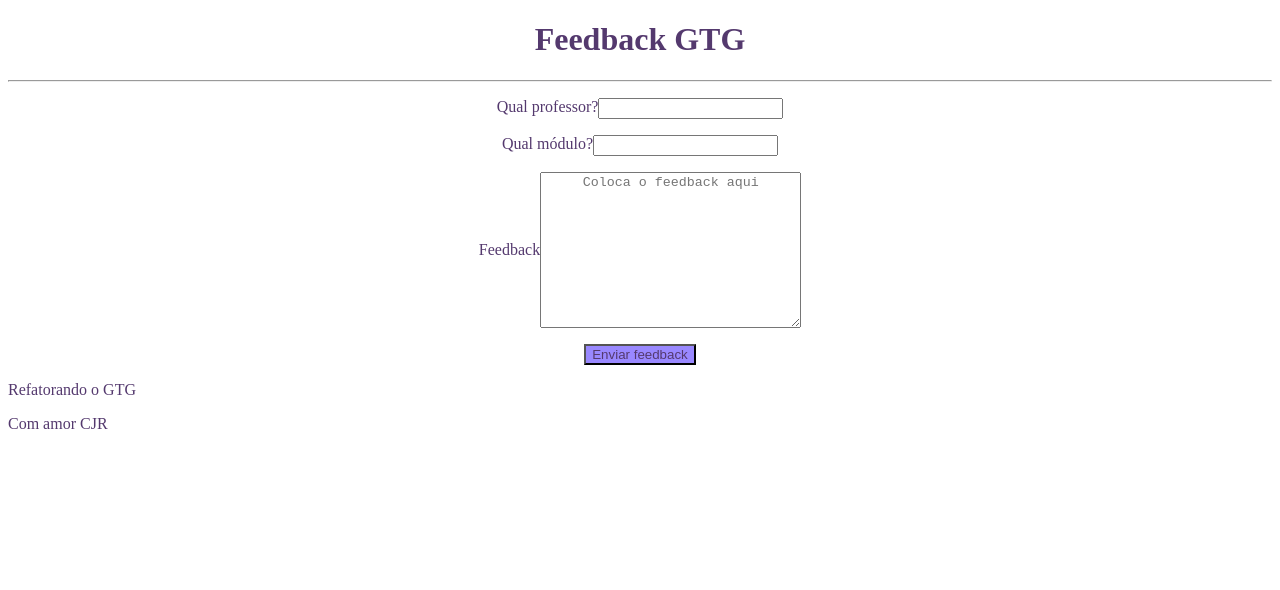
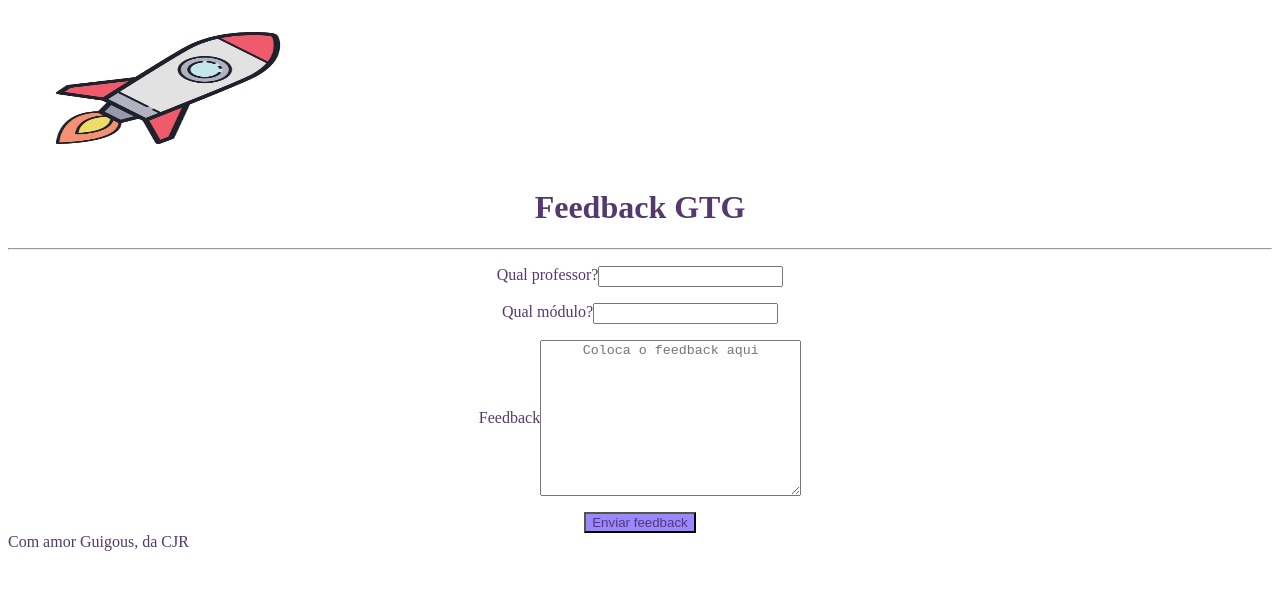
Before and after one commit to guilhermea23/aulas-html-css, a plain HTML site: page aula_css/index.html in a window 1280 px wide. Drawn offline with Linux system fonts and the light colour scheme.

Commit message:
Updating repository

```diff
--- a/aula_css/index.html
+++ b/aula_css/index.html
@@ -6,11 +6,14 @@
   <meta http-equiv="X-UA-Compatible" content="IE=edge">
   <meta name="viewport" content="width=device-width, initial-scale=1.0">
   <link rel="stylesheet" href="./styles.css">
-  <title>Feedback GTG</title>
+  <title>Feedback</title>
 </head>
 
 <body>
   <header>
+    <div id="image">
+      <img src="./foguetinhobonito.png" alt="foguetinho" id="image">
+    </div>
     <h1 id='title'>Feedback GTG</h1>
   </header>
   <hr>
@@ -61,9 +64,8 @@
   <div id="button">
     <button>Enviar feedback</button>
   </div>
-  <p>Refatorando o <a href="https://gtg.netlify.app" target="_blank">GTG</a></p>
 
-  <footer>Com amor CJR</footer>
+  <footer>Com amor Guigous, da CJR</footer>
 </body>
 
 </html>
--- a/aula_css/styles.css
+++ b/aula_css/styles.css
@@ -6,6 +6,14 @@ header h1{
   display: flex;
   justify-content: center;
   flex-direction: row;
+}
+
+#image{
+  display: flex;
+  justify-content: center;
+  flex-direction: row;
+  width: 20em;
+  height: 10em;
 }
 
 .text-input{
@@ -45,12 +53,7 @@ header h1{
   color: #fff;
 }
 
-input:focus{
-  border:8px solid #0a0;
-
-}
-
 a{
   text-decoration: none;
-  color:rgb(84, 57, 110);
+  color:rgb(87, 53, 168);
 }
```
